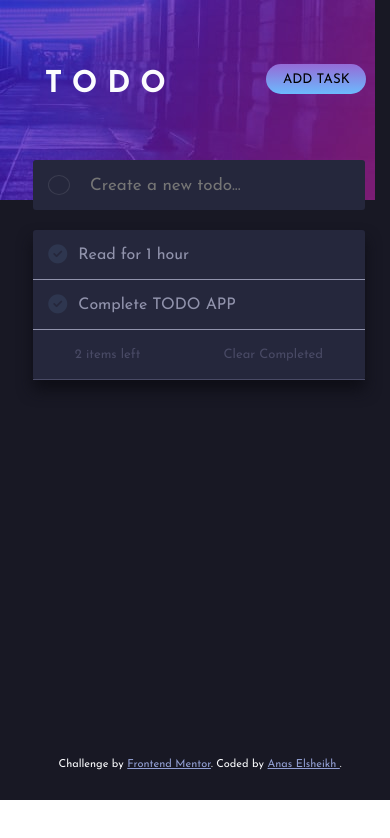
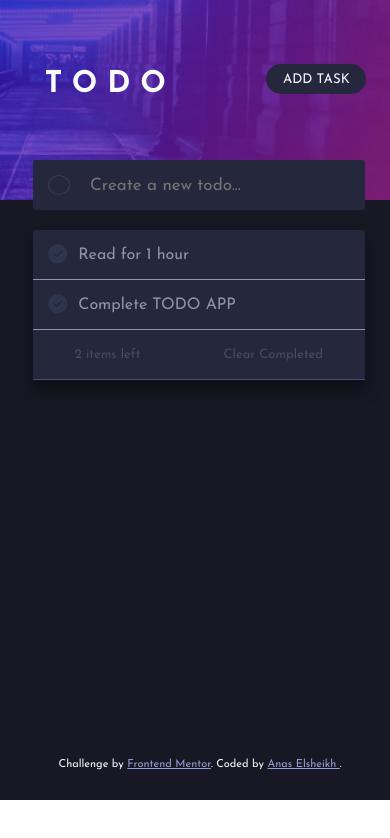
Before and after one commit to anas-204/To-Do-list, a plain HTML site: page index.html in a window 390 px wide. Drawn offline with Linux system fonts and the light colour scheme.

Commit message:
photo design modified

```diff
--- a/style.css
+++ b/style.css
@@ -139,14 +139,15 @@ input:focus{
 }
 .adding-but{
     position: absolute;
-    background: linear-gradient(#956bd7,#6cbafd);
+    background: var(--fields-background-color);
     width: 100px;
     height: 30px;
     border-radius: 25px;
     border: none;
     cursor: pointer;
     top: 0px;
-    right: 10px
+    right: 10px;
+    color: #fbfcfe;
 }
 @media screen and (max-width:435px) {
     .App-container{
@@ -158,6 +159,7 @@ input:focus{
         background-image: url(design/bg-mobile-dark.jpg);
         background-repeat: no-repeat;
         height: 25%;
+        background-size: cover;
     }
     .header {
         top: 8%;
```
